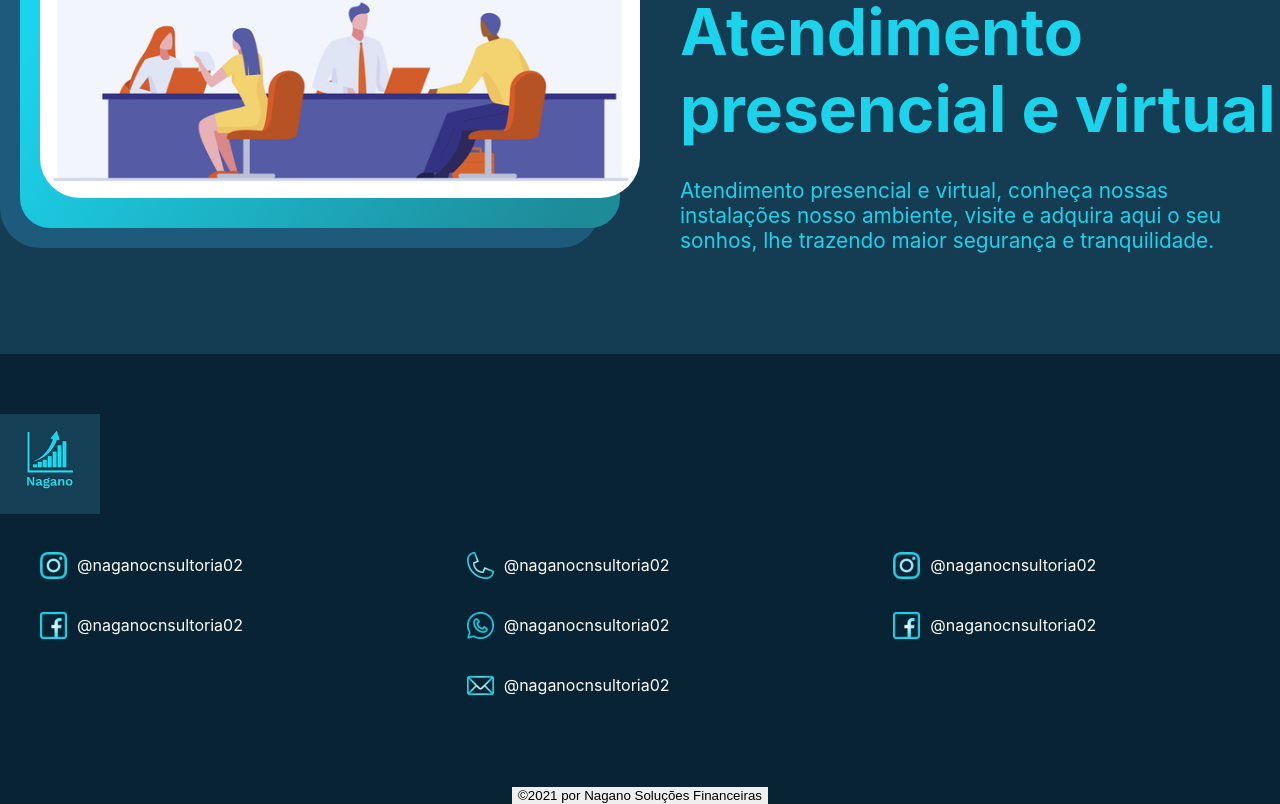
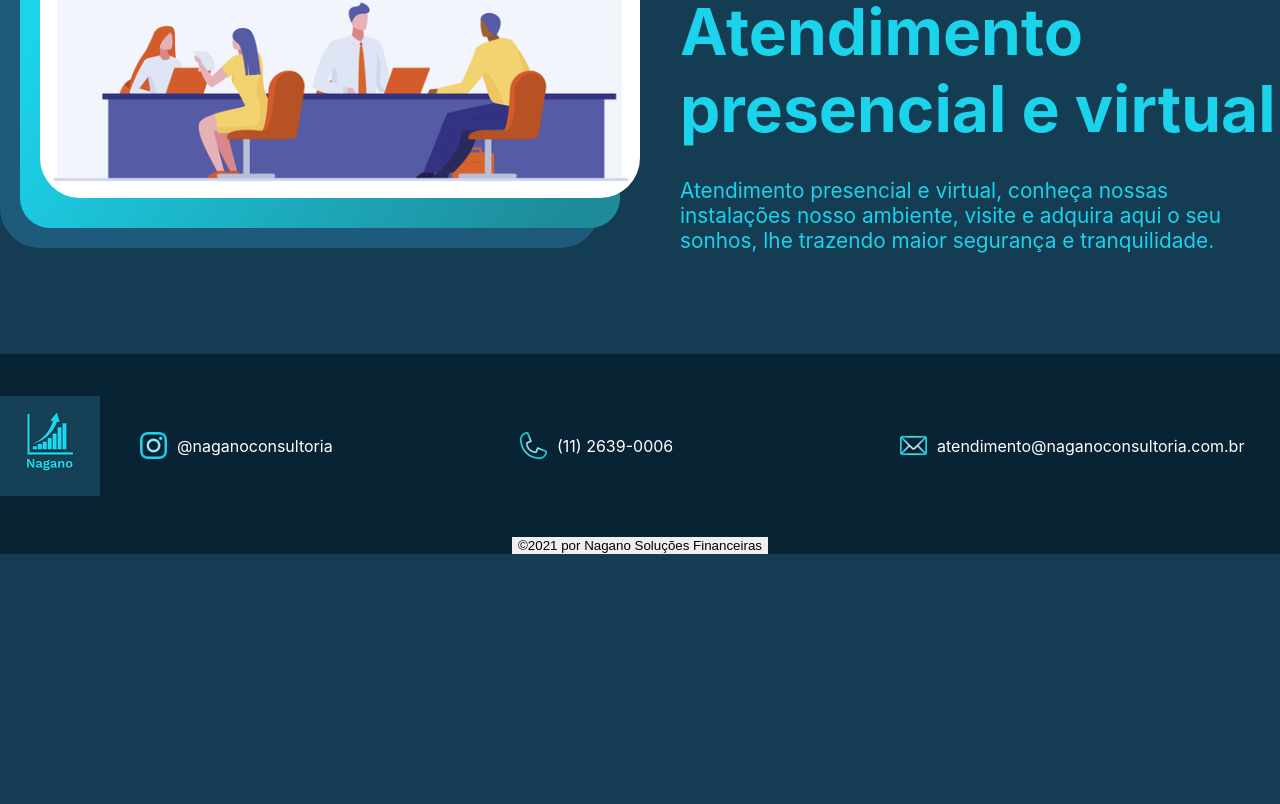
Before and after one commit to maikonweber/NaganoPrivete, a Next.js app: page / in a window 1280 px wide. Shown: the part 2454-3258 px from the top of the page. After the commit the page ends 3008 px from the top, so only its background shows below. Built offline with nearby package versions, Linux system fonts and the light colour scheme.

Commit message:
ajustes footer

```diff
--- a/src/Components/Footer/index.js
+++ b/src/Components/Footer/index.js
@@ -7,6 +7,72 @@ function Footer({ id,img, title, text }) {
             <div className={Style.cont}>
                 <div className={Style.left}>
                     <img className={Style.logo} src="/logo.svg" />
+                    <ul className={Style.list}>
+                        <li className={Style.itemList}>
+                            <Link href="/">
+                            <a className={Style.itemListLink} target="_blank" href="https://instagram.com/naganoconsultoria?utm_medium=copy_link">
+                                <>
+                                    <img src="/um.svg" />
+                                    @naganoconsultoria
+                                </>
+                            </a>
+                            </Link>
+                        </li>
+                        <li className={Style.itemList}>
+                            <Link href="/">
+                                <>
+                                    <img src="/dois.svg" />
+                                    (11) 2639-0006
+                                </>
+                            </Link>
+                        </li>
+                        <li className={Style.itemList}>
+                            <Link href="/">
+                                <>
+                                    <img src="/cinco.svg" />
+                                    atendimento@naganoconsultoria.com.br
+                                </>
+                            </Link>
+                        </li>
+                        {/* <li className={Style.itemList}>
+                            <Link href="/">
+                                <>
+                                    <img src="/tres.svg" />
+                                    @naganocnsultoria02
+                                </>
+                            </Link>
+                        </li> */}
+                    </ul>
+                </div>
+                {/* <div  className={Style.midlle}>
+                    <ul className={Style.list}>
+                        <li className={Style.itemList}>
+                            <Link href="/">
+                                <>
+                                    <img src="/dois.svg" />
+                                    (11) 2639-0006
+                                </>
+                            </Link>
+                        </li>
+                        <li className={Style.itemList}>
+                            <Link href="/">
+                                <>
+                                    <img src="/quatro.svg" />
+                                    @naganocnsultoria02
+                                </>
+                            </Link>
+                        </li>
+                        <li className={Style.itemList}>
+                            <Link href="/">
+                                <>
+                                    <img src="/cinco.svg" />
+                                    atendimento@naganoconsultoria.com.br
+                                </>
+                            </Link>
+                        </li>
+                    </ul>
+                </div > */}
+                {/* <div className={Style.right}>
                     <ul className={Style.list}>
                         <li className={Style.itemList}>
                             <Link href="/">
@@ -25,55 +91,7 @@ function Footer({ id,img, title, text }) {
                             </Link>
                         </li>
                     </ul>
-                </div>
-                <div  className={Style.midlle}>
-                    <ul className={Style.list}>
-                        <li className={Style.itemList}>
-                            <Link href="/">
-                                <>
-                                    <img src="/dois.svg" />
-                                    @naganocnsultoria02
-                                </>
-                            </Link>
-                        </li>
-                        <li className={Style.itemList}>
-                            <Link href="/">
-                                <>
-                                    <img src="/quatro.svg" />
-                                    @naganocnsultoria02
-                                </>
-                            </Link>
-                        </li>
-                        <li className={Style.itemList}>
-                            <Link href="/">
-                                <>
-                                    <img src="/cinco.svg" />
-                                    @naganocnsultoria02
-                                </>
-                            </Link>
-                        </li>
-                    </ul>
-                </div >
-                <div className={Style.right}>
-                    <ul className={Style.list}>
-                        <li className={Style.itemList}>
-                            <Link href="/">
-                                <>
-                                    <img src="/um.svg" />
-                                    @naganocnsultoria02
-                                </>
-                            </Link>
-                        </li>
-                        <li className={Style.itemList}>
-                            <Link href="/">
-                                <>
-                                    <img src="/tres.svg" />
-                                    @naganocnsultoria02
-                                </>
-                            </Link>
-                        </li>
-                    </ul>
-                </div>
+                </div> */}
             </div>
             <button className={Style.button}>©2021 por Nagano Soluções Financeiras</button>
         </div>
--- a/src/Components/Footer/style.module.css
+++ b/src/Components/Footer/style.module.css
@@ -3,7 +3,7 @@
     background:var(--dark-color-footer);
     width:100%;
     display: flex;
-    height: 450px;
+    height: 200px;
     justify-content: center;
     align-items: center;
     flex-direction: column;
@@ -21,23 +21,23 @@
     flex:1;
     display: flex;
     height: 100%;
-    flex-direction:column;
+    align-items: center;
     justify-content: center;
     position: relative;
 }
 
 .left img.logo{
     width: 100px;
-    position: absolute;
+
     top: 60px;
 }
 
 
 .list {
     width: 100%;
-    height: 100%;
+    height: auto;
     list-style: none;
-    padding-top: 165px;
+    display: flex;
 }
 .itemList {
     width: 100%;
@@ -48,7 +48,14 @@
     color:var(--white-color);
 
 }
-
+.itemListLink{
+    width: 100%;
+    height: 60px;
+    display: flex;
+    align-items: center;
+    gap: 10px;
+    color:var(--white-color);
+}
 .itemList img{
     width:27px;
 }
@@ -84,7 +91,9 @@
     .left{
         display: flex;
         justify-content: flex-start;
-        align-items: center;
+        align-items: flex-start;
+        flex-direction: column;
+        padding-left: 30px;
     }
     .left img.logo{
         width: 100px;
@@ -99,6 +108,9 @@
         justify-content: center;
         align-items: center;
         width: auto;
+    }
+    .list{
+        flex-direction: column;
     }
     .midlle{
         display: flex;
--- a/src/Components/SectionText/style.module.css
+++ b/src/Components/SectionText/style.module.css
@@ -137,7 +137,9 @@
                 align-items: center;
         }
 
-
+        .title{
+                font-size: 3rem;
+        }
 .contImage::before{
         content: "";
         height: 100%;
```
